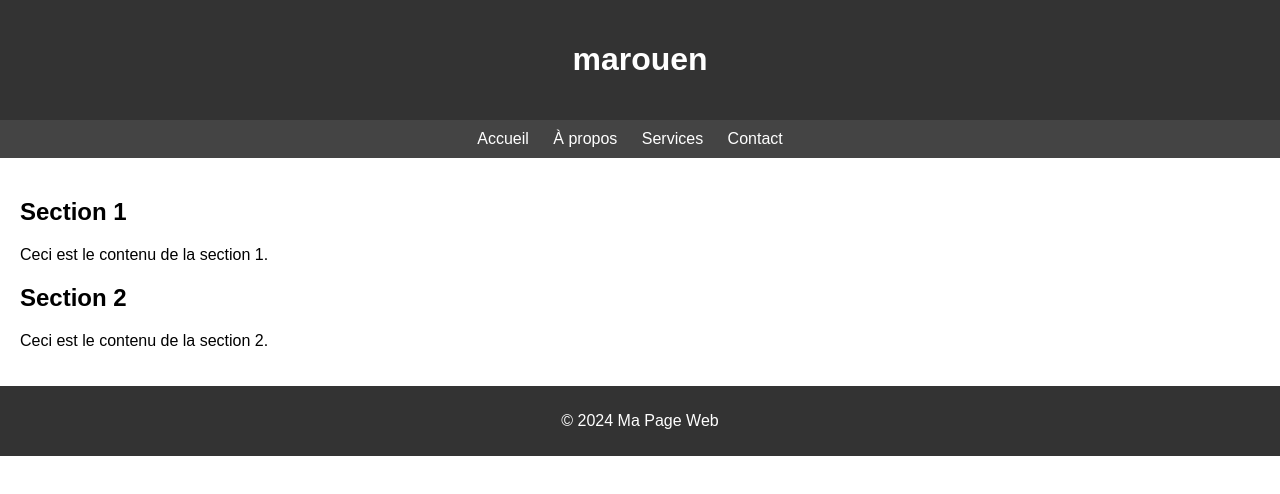
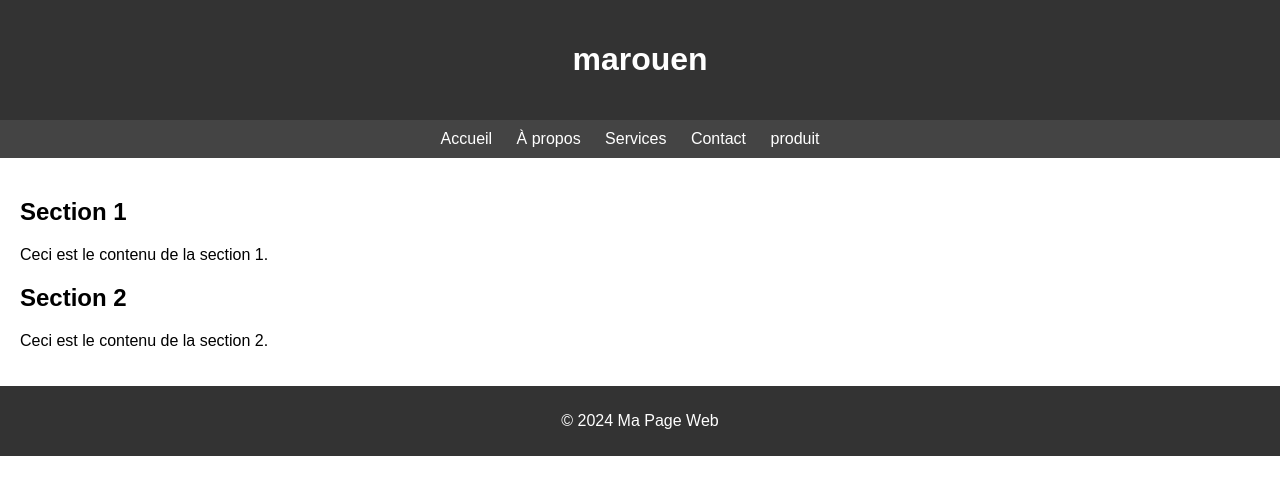
Before and after one commit to maroDarragi/site-git, a plain HTML site: page index.html in a window 1280 px wide. Drawn offline with Linux system fonts and the light colour scheme.

Commit message:
ajouter module produit

```diff
--- a/index.html
+++ b/index.html
@@ -18,6 +18,7 @@
             <li><a href="#">À propos</a></li>
             <li><a href="#">Services</a></li>
             <li><a href="#">Contact</a></li>
+            <li><a href="#">produit</a></li>
         </ul>
     </nav>
 
```
